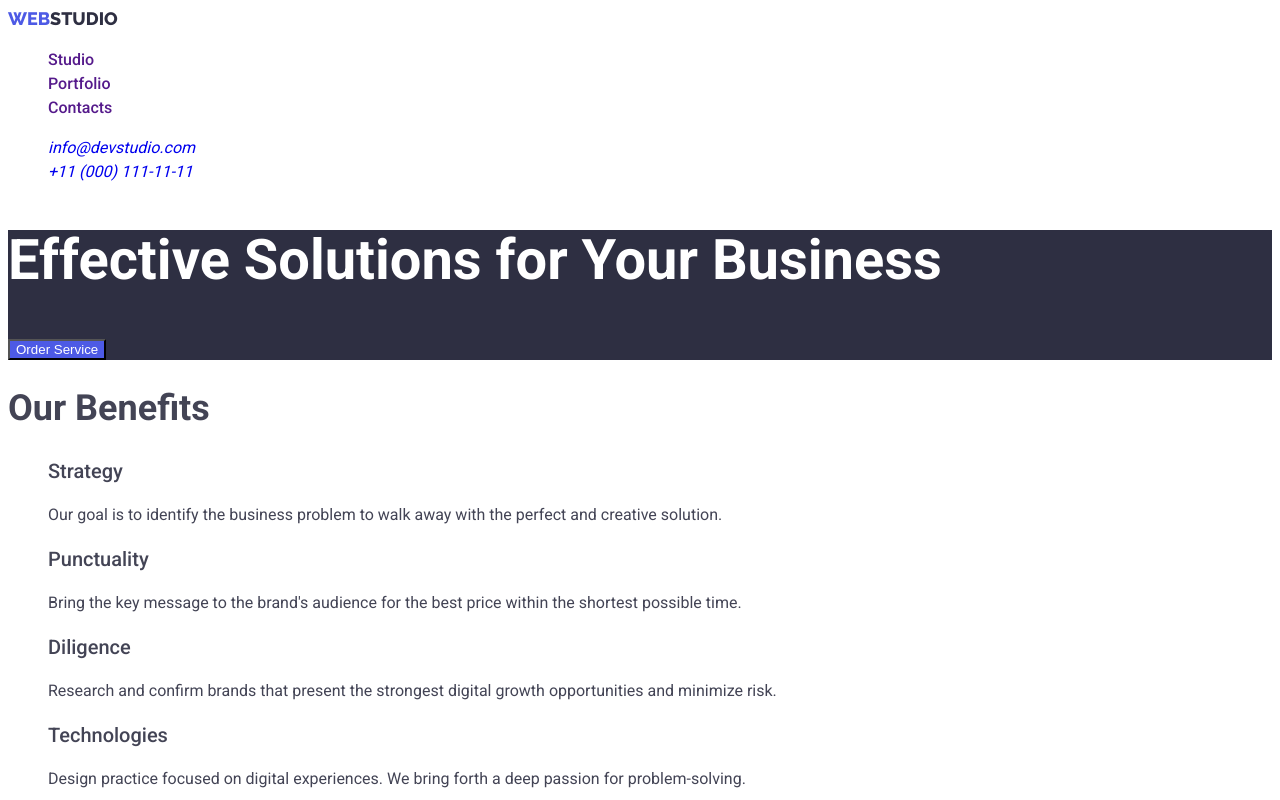
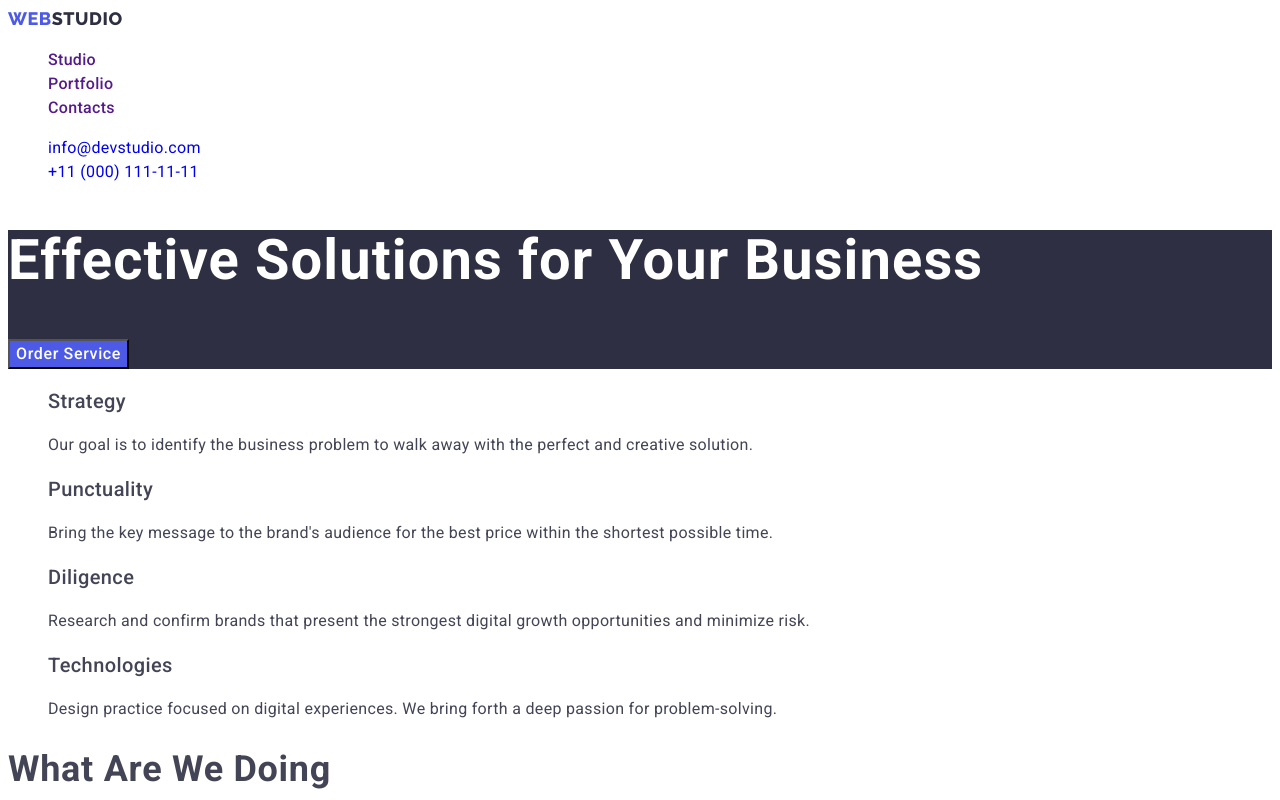
Before and after one commit to MachtTat/goit-markup-hw-02, a plain HTML site: page index.html in a window 1280 px wide. Shown: the top 800 px of the page. Drawn offline with Linux system fonts and the light colour scheme.

Commit message:
update 4

```diff
--- a/css/styles.css
+++ b/css/styles.css
@@ -16,7 +16,12 @@ body {
 .link {text-decoration: none;}
 
 /* Rule for lists */
-.list {list-style-type: none;}
+.list {list-style-type: none;
+color: var(--text-color);
+}
+.list:hover,
+.list:focus {color: #404bbf;}
+
 .ul {
     list-style-type: none;
 }
@@ -29,7 +34,7 @@ font-family: Raleway, sans-serif;
 font-size: 18px;
 font-weight: 800;
 line-height: 1.17;
-letter-spacing: 0.03;
+letter-spacing: 0.03em;
 text-transform: uppercase;
 color: var(--logo-color);
 }
@@ -38,15 +43,15 @@ color: var(--logo-color);
     font-size: 16px;
     font-weight: 500;
     line-height: 1.5;
-    letter-spacing: 0.02;}
+    letter-spacing: 0.02em;}
 
 .address { color:#434455;
+    font-style: normal;
     font-size: 16px;
     font-weight: 400;
     line-height: 1.5;
-    letter-spacing: 0.02;
-
-}
+    letter-spacing: 0.02em;
+  }
 /* HERO section */
 .hero {background-color: #2E2F42;
        }
@@ -57,25 +62,42 @@ h1 {
     font-style: normal;
     font-weight: 700;
     line-height: 1.1;
-    letter-spacing: 0.02;
+    letter-spacing: 0.02em;
 }
+
 .button {
   background-color: #4D5AE5;
   color: #FFF;
+  font-family: Roboto, sans-serif;
+    font-size: 16px;
+     font-style: normal;
+     font-weight: 500;
+     line-height: 1.5;
+     letter-spacing: 0.04em;
  }
-
-  .hero .button:hover,
-  .hero .button:focus {
-        color: #4D5AE5;
+ .hero-button {background-color: #4D5AE5;
+    color: #FFF;
+    font-family: Roboto, sans-serif;
+    font-size: 16px;
+    font-style: normal;
+    font-weight: 500;
+    line-height: 1.5;
+    letter-spacing: 0.04em;}
+  .hero-button:hover,
+  .hero-button:focus {
+        color: #404BBF);
+        cursor: pointer
     }
   /* Section 1 */
 
+
+
   h2 {color: var(--navyblue);
-font-size: 36px;
+    font-size: 36px;
     font-style: normal;
     font-weight: 700;
     line-height: 1.1;
-    letter-spacing: 0.02;
+    letter-spacing: 0.02em;
     text-transform: capitalize;}
 
   h3 {color: var(--navyblue);
@@ -83,22 +105,27 @@ font-size: 20px;
     font-style: normal;
     font-weight: 500;
     line-height: 1.2;
-    letter-spacing: 0.02;
+    letter-spacing: 0.02em;
 }
-p {color: #434455;
+.p {color: #434455;
 font-size: 16px;
     font-style: normal;
     font-weight: 400;
     line-height: 1.5;
-    letter-spacing: 0.02;}
+    letter-spacing: 0.02em;}
+
+
 
     /* Portfolio */
 .list-button
- {background-color: #F4F4FD;
-color: #4D5AE5;
-font-family: Roboto;
+ {  background-color: #F4F4FD;
+    color: var(--navyblue);
+    font-family: Roboto;
     font-size: 16px;
     font-style: normal;
     font-weight: 500;
     line-height: 1.5;
-     letter-spacing: 0.04;}
+    letter-spacing: 0.04em;}
+
+    .list-button:hover,
+    .list-button:focus {color: #404BBF;}
--- a/index.html
+++ b/index.html
@@ -51,37 +51,37 @@
       <!-- HERO SECTION -->
       <section class="hero">
         <h1>Effective Solutions for Your Business</h1>
-        <button type="button" class="button">Order Service</button>
+        <button type="button" class="hero-button">Order Service</button>
       </section>
 
       <!-- section 1 -->
       <section>
-        <h2>Our benefits</h2>
+        <!-- <h2>Our benefits</h2> -->
         <ul class="ul">
           <li>
             <h3>Strategy</h3>
-            <p>
+            <p class="p">
               Our goal is to identify the business problem to walk away with the
               perfect and creative solution.
             </p>
           </li>
           <li>
             <h3>Punctuality</h3>
-            <p>
+            <p class="p">
               Bring the key message to the brand's audience for the best price
               within the shortest possible time.
             </p>
           </li>
           <li>
             <h3>Diligence</h3>
-            <p>
+            <p class="p">
               Research and confirm brands that present the strongest digital
               growth opportunities and minimize risk.
             </p>
           </li>
           <li>
             <h3>Technologies</h3>
-            <p>
+            <p class="p">
               Design practice focused on digital experiences. We bring forth a
               deep passion for problem-solving.
             </p>
```
Also changed, not shown: portfolio.html (+13 -14 lines).
